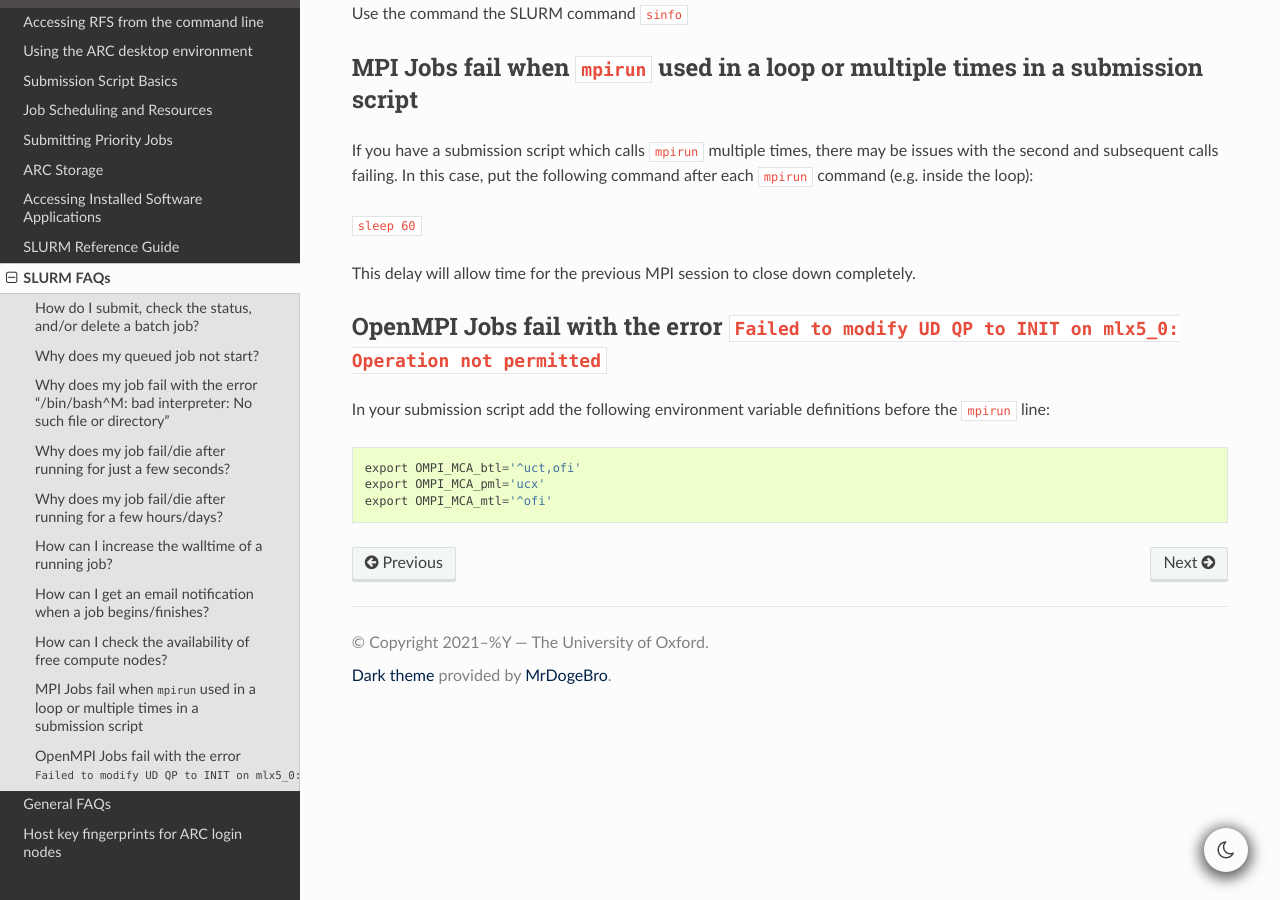
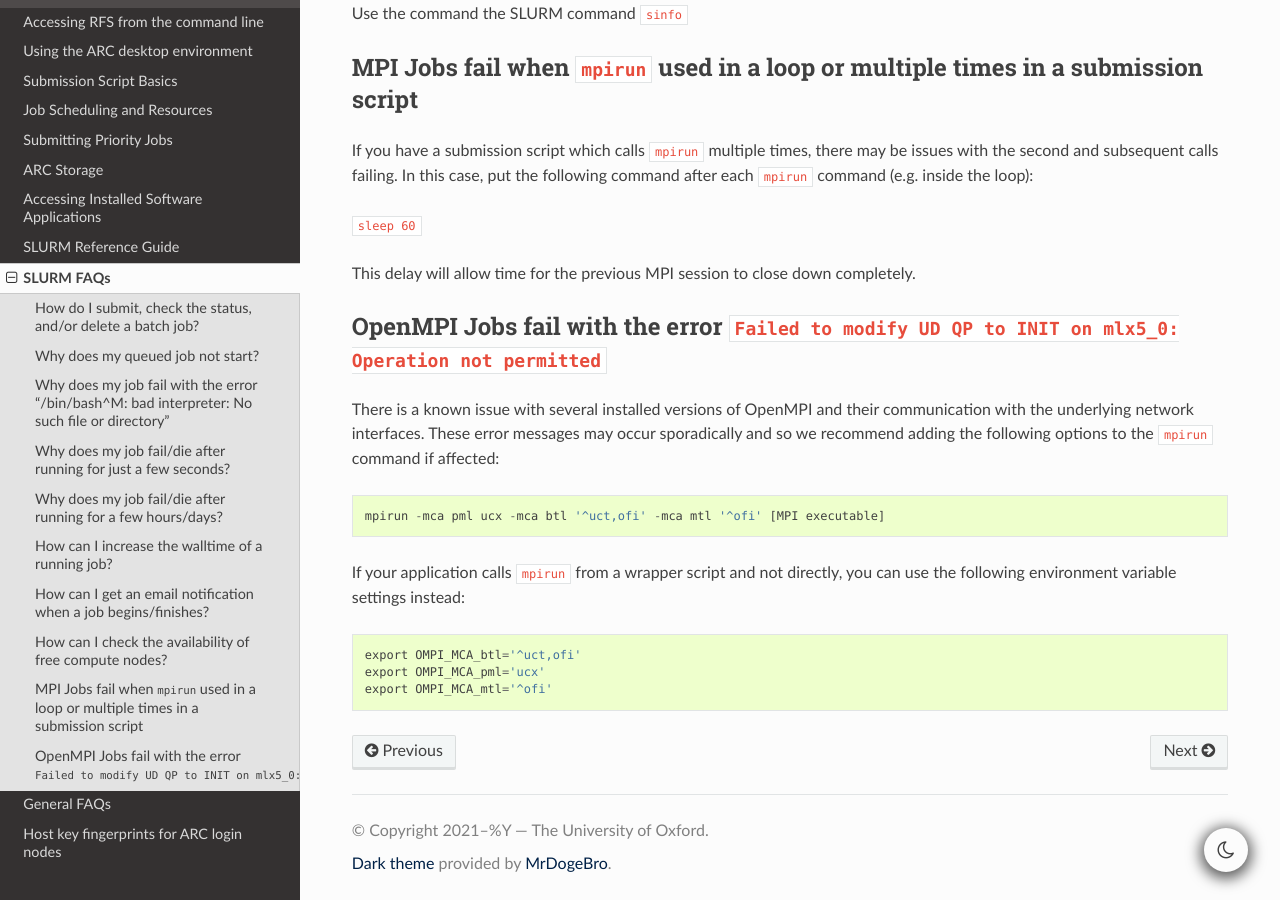
Before and after one commit to tina-friedrich/arc-user-guide, a Sphinx documentation site: the page built from docs/source/slurm-faq.rst, in a window 1280 px wide and 900 px high, scrolled down 3970 px. Built offline with Sphinx 7.4.7 and the Read the Docs theme 3.1.0, drawn with Linux system fonts in a browser that asks for light colours.

Commit message:
Update slurm-faq.rst

```diff
--- a/docs/source/slurm-faq.rst
+++ b/docs/source/slurm-faq.rst
@@ -157,7 +157,11 @@ This delay will allow time for the previous MPI session to close down completely
 OpenMPI Jobs fail with the error ``Failed to modify UD QP to INIT on mlx5_0: Operation not permitted``
 ------------------------------------------------------------------------------------------------------
 
-In your submission script add the following environment variable definitions before the ``mpirun`` line::
+There is a known issue with several installed versions of OpenMPI and their communication with the underlying network interfaces. These error messages may occur sporadically and so we recommend adding the following options to the ``mpirun`` command if affected::
+
+  mpirun -mca pml ucx -mca btl '^uct,ofi' -mca mtl '^ofi' [MPI executable]
+
+If your application calls ``mpirun`` from a wrapper script and not directly, you can use the following environment variable settings instead::
 
   export OMPI_MCA_btl='^uct,ofi'
   export OMPI_MCA_pml='ucx'
```
